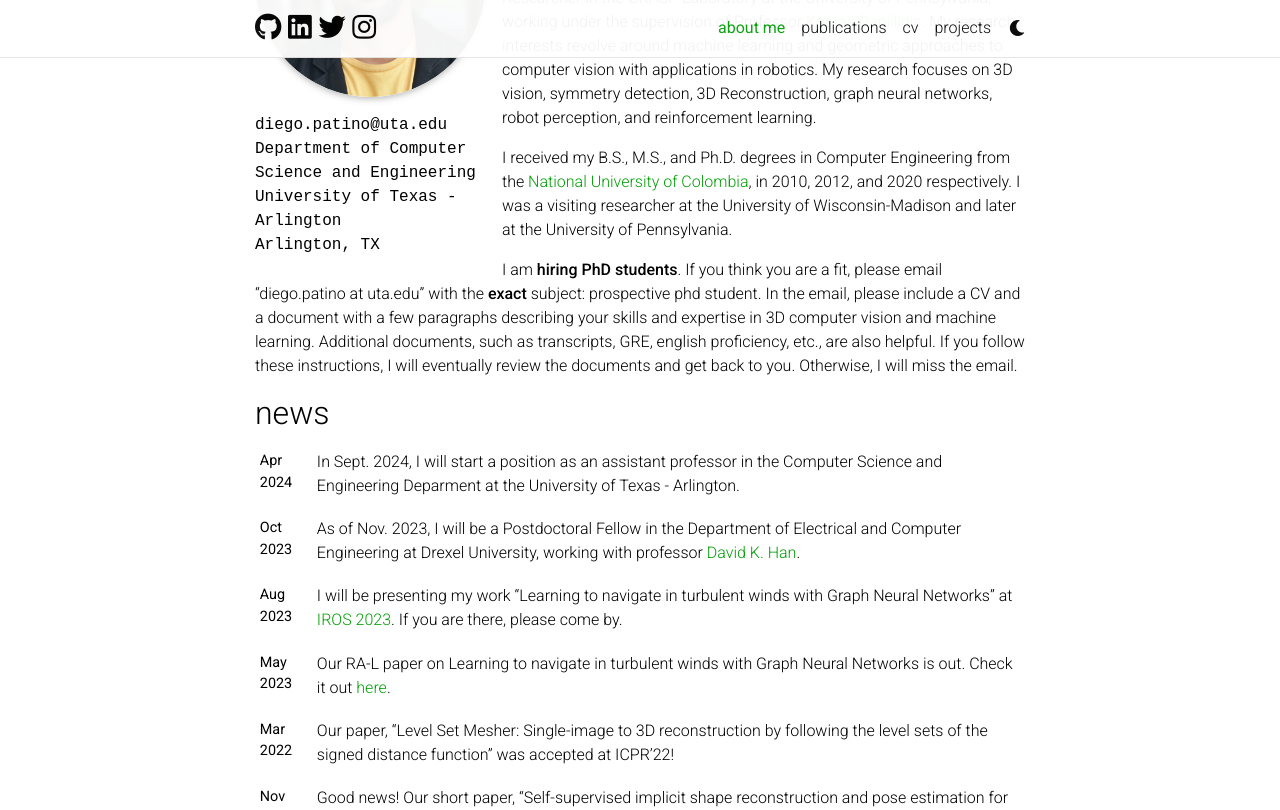
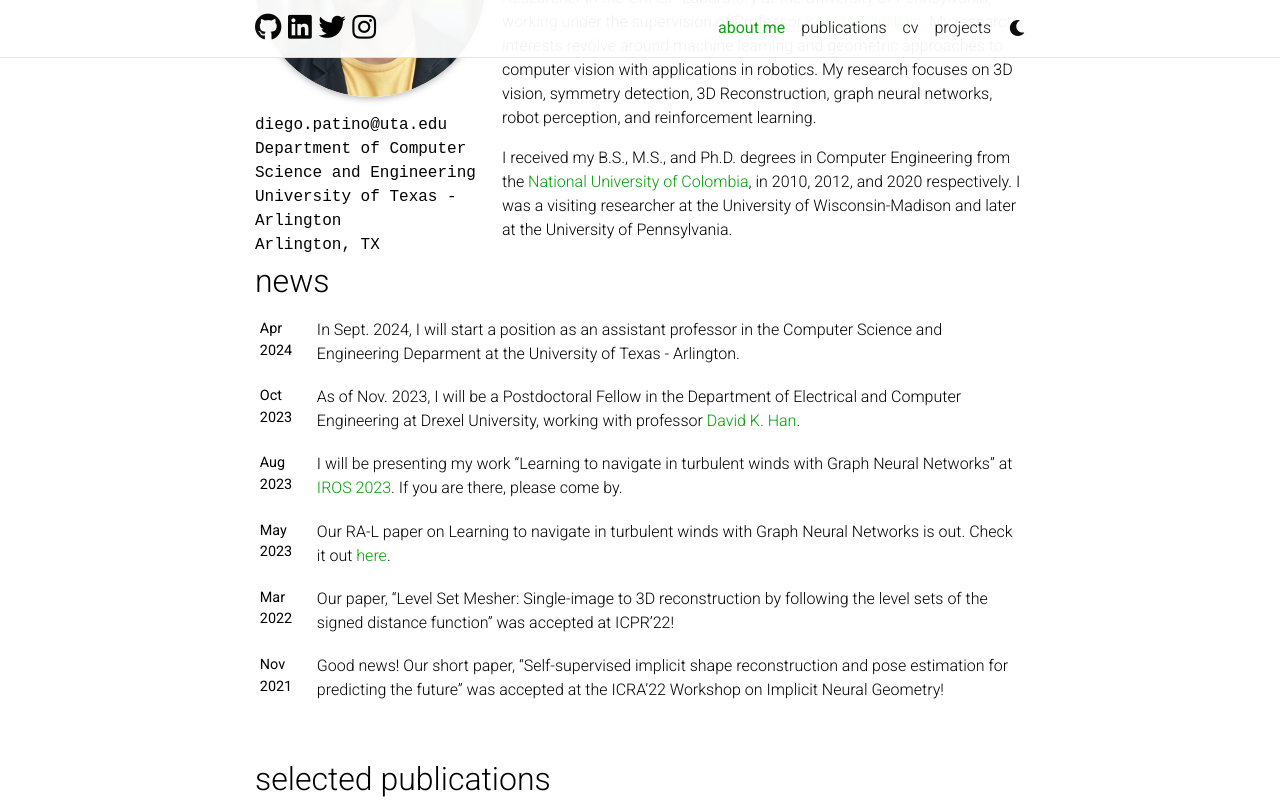
Before and after one commit to dipaco/personal-web, a Jekyll site: the page built from _pages/about.md, in a window 1280 px wide and 900 px high, scrolled down 302 px, cut to the strip 0-810 px from the top of the window. Built offline with Jekyll 4.4.1, drawn with Linux system fonts in a browser that asks for light colours; full-size pictures stand in for the smaller copies a plugin makes; comment, search, counter and statistics services are not loaded; a style sheet for code colours, icons or effects is not loaded.

Commit message:
Update about.md

```diff
--- a/_pages/about.md
+++ b/_pages/about.md
@@ -23,5 +23,3 @@ nav_order: 0
 I am an assistant professor in the Computer Science and Engineering department at the University of Texas - Arlington (UTA). Before my current appointment at UTA, I worked as a Postdoctoral Fellow in the Department of Electrical and Computer Engineering at Drexel University, working with Professor [David K. Han](https://drexel.edu/engineering/about/faculty-staff/H/han-david/). Before joining Drexel, I was a Post-Doctoral Researcher in the GRASP Laboratory at the University of Pennsylvania, working under the supervision of Professor [Kostas Daniilidis](https://www.cis.upenn.edu/~kostas/). My research interests revolve around machine learning and geometric approaches to computer vision with applications in robotics. My research focuses on 3D vision, symmetry detection, 3D Reconstruction, graph neural networks, robot perception, and reinforcement learning.
 
 I received my B.S., M.S., and Ph.D. degrees in Computer Engineering from the [National University of Colombia](https://medellin.unal.edu.co), in 2010, 2012, and 2020 respectively. I was a visiting researcher at the University of Wisconsin-Madison and later at the University of Pennsylvania.
-
-I am **hiring PhD students**. If you think you are a fit, please email "diego.patino at uta.edu" with the **exact** subject: prospective phd student. In the email, please include a CV and a document with a few paragraphs describing your skills and expertise in 3D computer vision and machine learning. Additional documents, such as transcripts, GRE, english proficiency, etc., are also helpful. If you follow these instructions, I will eventually review the documents and get back to you. Otherwise, I will miss the email.
```
